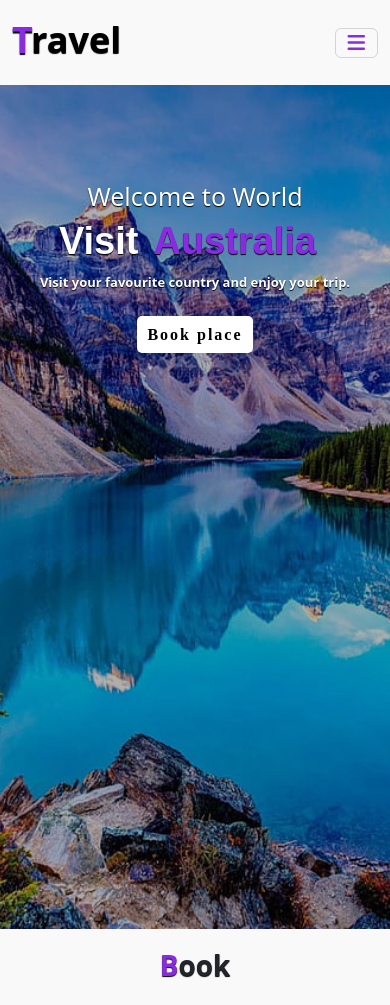
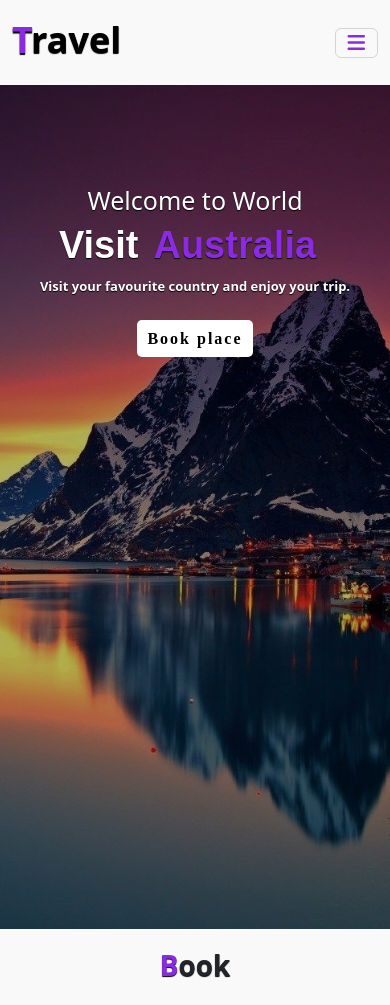
Before and after one commit to sameerlama5/travel-and-tour, a plain HTML site: page index.html in a window 390 px wide. Shown: the top 1005 px of the page. Drawn offline with nearby package versions, Linux system fonts and the light colour scheme.

Commit message:
chnage style and image

```diff
--- a/travel.css
+++ b/travel.css
@@ -45,15 +45,15 @@
     border: none;
 }
 .home {
-    width: 100%;
-    height: 100vh;
-    background-image: linear-gradient(rgba(0,0,0,0.3),rgba(0,0,0,0.3)), url(heroimage.jpg);
+    max-width: 100%;
+    min-height: 100vh;
+    background-image: linear-gradient(rgba(0,0,0,0.3),rgba(0,0,0,0.3)), url(image/herocontent.jpg);
     background-repeat: no-repeat;
     background-size: cover;
 }
 .home .content {
     text-align: center;
-    padding-top: 6rem;
+    padding-top: 100px;
 }
 .home .content h5 {
     color: #fff;
@@ -112,9 +112,9 @@
     background: blueviolet;
     color: #fff;
 }
-@media(max-width:450px) {
-    .home .content h5 {
-        font-size: 25px;
+@media(max-width:850px) {
+    .home {
+        background-position: 50%;
     }
     .home .content h1 {
         font-size: 38px;
@@ -123,9 +123,9 @@
         font-size: 13px;
     }
 }
-@media(max-width:850px) {
-    .home {
-        background-position: 50%;
+@media(max-width:450px) {
+    .home .content h5 {
+        font-size: 25px;
     }
     .home .content h1 {
         font-size: 38px;
@@ -206,7 +206,7 @@
 }
 .packages .card img {
     border-radius: 5px;
-    height: 40vh;
+    height: 60vh;
 }
 .packages .card .card-body {
     background: transparent;
```
Also changed, not shown: image/herocontent.jpg (added).
